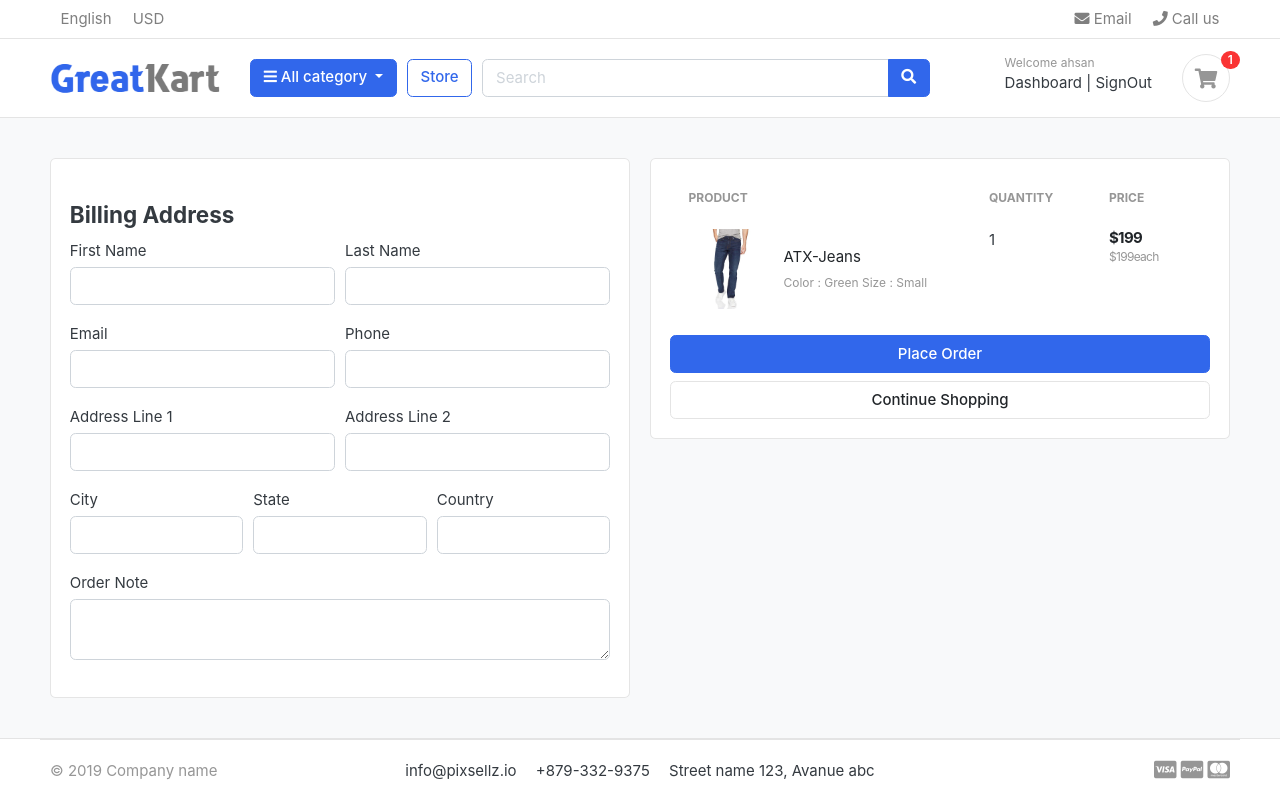
After one commit to ahsansheikh12/greatkart-django, a Django app: page /cart/checkout/ in a window 1280 px wide. The commit adds this page. Run offline with Django 4.2, Linux system fonts and the light colour scheme; a user stored in the database is signed in; data comes from the database, SQL or seed files in the repository; both versions use the stored data as it was after the commit; parts of the project's set-up code (start-up, migrations or seed data) failed here and were passed over; some libraries are stand-ins or nearby versions; some web fonts are replaced.

Commit message:
handled cart and checkout page for logged_in users

```diff
--- a/carts/context_processors.py
+++ b/carts/context_processors.py
@@ -8,7 +8,10 @@ def counter(request):
     else:
         try:
             cart=Cart.objects.filter(cart_id =_cart_id(request))
-            cart_items=CartItem.objects.all().filter(cart=cart[:1])
+            if request.user.is_authenticated:
+                cart_items=CartItem.objects.all().filter(user=request.user)
+            else:
+                cart_items=CartItem.objects.all().filter(cart=cart[:1])
             for cart_item in cart_items:
                 cart_count=cart_count+cart_item.quantity
         except Cart.DoesNotExist:
--- a/carts/models.py
+++ b/carts/models.py
@@ -1,5 +1,5 @@
 from django.db import models
-
+from accounts.models import Account
 from store.models import Product, Variation
 
 # Create your models here.
@@ -14,9 +14,10 @@ class Cart(models.Model):
 
 
 class CartItem(models.Model):
+    user=models.ForeignKey(Account,on_delete=models.CASCADE,null=True)
     product=models.ForeignKey(Product,on_delete=models.CASCADE)
     variations=models.ManyToManyField(Variation,blank=True)
-    cart=models.ForeignKey(Cart,on_delete=models.CASCADE)
+    cart=models.ForeignKey(Cart,on_delete=models.CASCADE,null=True)
     quantity=models.IntegerField()
     is_active=models.BooleanField(default=True)
 
--- a/carts/urls.py
+++ b/carts/urls.py
@@ -6,4 +6,5 @@ urlpatterns=[
     path('add_cart/<int:product_id>/',views.add_cart,name="add_cart"),
     path('remove_cart/<int:product_id>/<int:cart_item_id>',views.remove_cart,name="remove_cart"),
     path('remove_cart_item/<int:product_id>/<int:cart_item_id>',views.remove_cart_item,name="remove_cart_item"),
+    path('checkout/',views.checkout,name="checkout"),
 ]
--- a/carts/views.py
+++ b/carts/views.py
@@ -1,10 +1,11 @@
 from contextlib import redirect_stderr, redirect_stdout
 from itertools import product
 from multiprocessing import context
+from multiprocessing.dummy import current_process
 from statistics import quantiles
 from django.shortcuts import render,redirect,get_object_or_404
 from carts.models import Cart, CartItem
-
+from django.contrib.auth.decorators import login_required
 from store.models import Product, Variation
 
 # Create your views here.
@@ -16,66 +17,118 @@ def _cart_id(request):
 
 
 def add_cart(request,product_id):
+    current_user=request.user
     product=Product.objects.get(id=product_id)
-    product_variation=[]
-    if request.method == 'POST':
-        for item in request.POST:
-            key=item
-            value=request.POST[key]
 
-            try:
-                variation=Variation.objects.get(product=product,variation_category__iexact=key, variation_value__iexact=value)
-                product_variation.append(variation)
-            except:
-                pass
-    try:
-        cart=Cart.objects.get(cart_id=_cart_id(request))
-    except Cart.DoesNotExist:
-        cart=Cart.objects.create(
-            cart_id=_cart_id(request)
-        )
-    cart.save()
+    if current_user.is_authenticated:
+            product_variation=[]
+            if request.method == 'POST':
+                for item in request.POST:
+                    key=item
+                    value=request.POST[key]
 
-    is_cart_item_exits=CartItem.objects.filter(product=product,cart=cart).exists()
-    if is_cart_item_exits:
-        cart_item=CartItem.objects.filter(product=product,cart=cart)
-        ex_var_list=[]
-        id=[]
-        for item in cart_item:
-            existing_variation=item.variations.all()
-            ex_var_list.append(list(existing_variation))
-            id.append(item.id)
-        if product_variation in ex_var_list:
-            index=ex_var_list.index(product_variation)
-            item_id=id[index]
-            item=CartItem.objects.get(product=product,id=item_id)
-            item.quantity +=1
-            item.save()
+                    try:
+                        variation=Variation.objects.get(product=product,variation_category__iexact=key, variation_value__iexact=value)
+                        product_variation.append(variation)
+                    except:
+                        pass
+            is_cart_item_exits=CartItem.objects.filter(product=product,user=current_user).exists()
+            if is_cart_item_exits:
+                cart_item=CartItem.objects.filter(product=product,user=current_user)
+                ex_var_list=[]
+                id=[]
+                for item in cart_item:
+                    existing_variation=item.variations.all()
+                    ex_var_list.append(list(existing_variation))
+                    id.append(item.id)
+                if product_variation in ex_var_list:
+                    index=ex_var_list.index(product_variation)
+                    item_id=id[index]
+                    item=CartItem.objects.get(product=product,id=item_id)
+                    item.quantity +=1
+                    item.save()
+                else:
+                    item=CartItem.objects.create(product=product,quantity=1,user=current_user)
+                    if len(product_variation) > 0:
+                        item.variations.clear()
+                        item.variations.add(*product_variation)
+                    item.save()
+
+            else:
+                cart_item=CartItem.objects.create(
+                product=product,
+                quantity=1,
+                user=current_user,
+                )
+                if len(product_variation) > 0:
+                        cart_item.variations.clear()
+                        cart_item.variations.add(*product_variation)
+                cart_item.save()
+            return redirect('cart')
+    else:
+        product_variation=[]
+        if request.method == 'POST':
+            for item in request.POST:
+                key=item
+                value=request.POST[key]
+
+                try:
+                    variation=Variation.objects.get(product=product,variation_category__iexact=key, variation_value__iexact=value)
+                    product_variation.append(variation)
+                except:
+                    pass
+        try:
+            cart=Cart.objects.get(cart_id=_cart_id(request))
+        except Cart.DoesNotExist:
+            cart=Cart.objects.create(
+                cart_id=_cart_id(request)
+            )
+        cart.save()
+
+        is_cart_item_exits=CartItem.objects.filter(product=product,cart=cart).exists()
+        if is_cart_item_exits:
+            cart_item=CartItem.objects.filter(product=product,cart=cart)
+            ex_var_list=[]
+            id=[]
+            for item in cart_item:
+                existing_variation=item.variations.all()
+                ex_var_list.append(list(existing_variation))
+                id.append(item.id)
+            if product_variation in ex_var_list:
+                index=ex_var_list.index(product_variation)
+                item_id=id[index]
+                item=CartItem.objects.get(product=product,id=item_id)
+                item.quantity +=1
+                item.save()
+            else:
+                item=CartItem.objects.create(product=product,quantity=1,cart=cart)
+                if len(product_variation) > 0:
+                    item.variations.clear()
+                    item.variations.add(*product_variation)
+                item.save()
+
         else:
-            item=CartItem.objects.create(product=product,quantity=1,cart=cart)
+            cart_item=CartItem.objects.create(
+            product=product,
+            quantity=1,
+            cart=cart,
+            )
             if len(product_variation) > 0:
-                item.variations.clear()
-                item.variations.add(*product_variation)
-            item.save()
-
-    else:
-        cart_item=CartItem.objects.create(
-        product=product,
-        quantity=1,
-        cart=cart,
-        )
-        if len(product_variation) > 0:
-                cart_item.variations.clear()
-                cart_item.variations.add(*product_variation)
-        cart_item.save()
-    return redirect('cart')
+                    cart_item.variations.clear()
+                    cart_item.variations.add(*product_variation)
+            cart_item.save()
+        return redirect('cart')
 
 def remove_cart(request,product_id,cart_item_id):
-    cart=Cart.objects.get(cart_id=_cart_id(request))
+
     product=get_object_or_404(Product,id=product_id)
 
     try:
-        cart_item=CartItem.objects.get(product=product,cart=cart,id=cart_item_id)
+        if request.user.is_authenticated:
+            cart_item=CartItem.objects.get(product=product,user=request.user,id=cart_item_id)
+        else:
+            cart=Cart.objects.get(cart_id=_cart_id(request))
+            cart_item=CartItem.objects.get(product=product,cart=cart,id=cart_item_id)
         if cart_item.quantity > 1:
             cart_item.quantity -= 1
             cart_item.save()
@@ -89,17 +142,27 @@ def remove_cart(request,product_id,cart_item_id):
 
 
 def remove_cart_item(request,product_id,cart_item_id):
-    cart=Cart.objects.get(cart_id=_cart_id(request))
+
     product=get_object_or_404(Product,id=product_id)
-    cart_item=CartItem.objects.get(product=product,cart=cart,id=cart_item_id)
+    if request.user.is_authenticated:
+        cart_item=CartItem.objects.get(product=product,user=request.user,id=cart_item_id)
+    else:
+        cart=Cart.objects.get(cart_id=_cart_id(request))
+        cart_item=CartItem.objects.get(product=product,cart=cart,id=cart_item_id)
+
     cart_item.delete()
     return redirect('cart')
 
 
 def cart(request,total=0,quantity=0,cart_items=None):
+    tax=0
+    grand_total=0
     try:
-        cart=Cart.objects.get(cart_id=_cart_id(request))
-        cart_items=CartItem.objects.filter(cart=cart,is_active=True)
+        if request.user.is_authenticated:
+            cart_items=CartItem.objects.filter(user=request.user,is_active=True)
+        else:
+            cart=Cart.objects.get(cart_id=_cart_id(request))
+            cart_items=CartItem.objects.filter(cart=cart,is_active=True)
         for cart_item in cart_items:
             total +=(cart_item.product.price * cart_item.quantity )
             quantity +=cart_item.quantity
@@ -112,8 +175,36 @@ def cart(request,total=0,quantity=0,cart_items=None):
         'total':total,
         'quantity':quantity,
         'cart_items':cart_items,
-        'tax':tax,
+        'tax' : tax,
         'grand_total':grand_total,
     }
 
     return render(request,'store/cart.html',context)
+
+@login_required(login_url='login')
+def checkout(request,total=0,quantity=0,cart_items=None):
+    tax=0
+    grand_total=0
+    try:
+        if request.user.is_authenticated:
+            cart_items=CartItem.objects.filter(user=request.user,is_active=True)
+        else:
+            cart=Cart.objects.get(cart_id=_cart_id(request))
+            cart_items=CartItem.objects.filter(cart=cart,is_active=True)
+        for cart_item in cart_items:
+            total +=(cart_item.product.price * cart_item.quantity )
+            quantity +=cart_item.quantity
+        tax=(2*total)/100
+        grand_total=total+tax
+    except:
+        pass
+
+    context={
+        'total':total,
+        'quantity':quantity,
+        'cart_items':cart_items,
+        'tax' : tax,
+        'grand_total':grand_total,
+    }
+
+    return render(request,'store/checkout.html',context)
--- a/greatkart/templates/store/cart.html
+++ b/greatkart/templates/store/cart.html
@@ -93,7 +93,7 @@
                         <p class="text-center mb-3">
                             <img src="{% static './images/misc/payments.png' %}" height="26">
                         </p>
-                        <a href="./place-order.html" class="btn btn-primary btn-block"> Checkout </a>
+                        <a href="{% url 'checkout' %}" class="btn btn-primary btn-block"> Checkout </a>
                         <a href="{% url 'store' %}" class="btn btn-light btn-block">Continue Shopping</a>
                     </div>
                     <!-- card-body.// -->
--- /dev/null
+++ b/greatkart/templates/store/checkout.html
@@ -0,0 +1,136 @@
+<!DOCTYPE html> {% extends 'base.html' %} {% load static %} {% block content %}
+<section class="section-content padding-y bg">
+    <div class="container">
+
+        <!-- ============================ COMPONENT 1 ================================= -->
+
+        <div class="row">
+            <aside class="col-lg-6">
+                <div class="card">
+                    <div class="card-body">
+                        <h4 class="card-title mt-4">Billing Address</h4>
+                        <form action="" method="post">
+                            {% csrf_token %}
+                            <div class="form-row">
+                                <div class="col form-group">
+                                    <label for="">First Name</label>
+                                    <input type="text" name="firstname" class="form-control" required>
+                                </div>
+                                <div class="col form-group">
+                                    <label for="">Last Name</label>
+                                    <input type="text" name="lastname" class="form-control" required>
+                                </div>
+                            </div>
+                            <div class="form-row">
+                                <div class="col form-group">
+                                    <label for="">Email</label>
+                                    <input type="email" name="email" class="form-control" required>
+                                </div>
+                                <div class="col form-group">
+                                    <label for="">Phone</label>
+                                    <input type="text" name="phone" class="form-control" required>
+                                </div>
+                            </div>
+                            <div class="form-row">
+                                <div class="col form-group">
+                                    <label for="">Address Line 1</label>
+                                    <input type="text" name="addressline1" class="form-control" required>
+                                </div>
+                                <div class="col form-group">
+                                    <label for="">Address Line 2</label>
+                                    <input type="text" name="addressline2" class="form-control" required>
+                                </div>
+                            </div>
+                            <div class="form-row">
+                                <div class="col form-group">
+                                    <label for="">City</label>
+                                    <input type="text" name="city" class="form-control" required>
+                                </div>
+                                <div class="col form-group">
+                                    <label for="">State</label>
+                                    <input type="text" name="state" class="form-control" required>
+                                </div>
+                                <div class="col form-group">
+                                    <label for="">Country</label>
+                                    <input type="text" name="country" class="form-control" required>
+                                </div>
+                            </div>
+                            <div class="form-row">
+                                <div class="col form-group">
+                                    <label for="">Order Note</label>
+                                    <textarea name="ordernote" class="form-control" rows="2"></textarea>
+                                </div>
+
+                            </div>
+                    </div>
+                </div>
+                <!-- card.// -->
+
+            </aside>
+            <!-- col.// -->
+            <aside class="col-lg-6">
+
+                <div class="card">
+                    <div class="card-body">
+                        <table class="table table-borderless table-shopping-cart">
+                            <thead class="text-muted">
+                                <tr class="small text-uppercase">
+                                    <th scope="col">Product</th>
+                                    <th scope="col" width="120">Quantity</th>
+                                    <th scope="col" width="120">Price</th>
+
+                                </tr>
+                            </thead>
+                            <tbody>
+                                {% for cart_item in cart_items %}
+                                <tr>
+                                    <td>
+                                        <figure class="itemside align-items-center">
+                                            <div class="aside"><img src="{{cart_item.product.image.url}}" class="img-sm"></div>
+                                            <figcaption class="info">
+                                                <a href="{{cart_item.product.get_url }}" class="title text-dark">{{cart_item.product.product_name}}</a>
+                                                <p class="text-muted small">
+                                                    {% if cart_item.variations.all %} {% for item in cart_item.variations.all %} {{ item.variation_category | capfirst}} : {{ item.variation_value | capfirst}} {% endfor %} {% endif %}
+                                                </p>
+                                            </figcaption>
+                                        </figure>
+                                    </td>
+                                    <td>
+                                        <label for="">{{cart_item.quantity}}</label>
+                                    </td>
+                                    <td>
+                                        <div class="price-wrap">
+                                            <var class="price">${{cart_item.sub_total}}</var>
+                                            <small class="text-muted"> ${{cart_item.product.price}}each </small>
+                                        </div>
+                                        <!-- price-wrap .// -->
+                                    </td>
+
+                                </tr>
+                                {% endfor %}
+                            </tbody>
+                        </table>
+
+                        <button class="btn btn-primary btn-block" type="submit" name="submit"> Place Order </button>
+                        <a href="{% url 'store' %}" class="btn btn-light btn-block">Continue Shopping</a>
+                        </form>
+                    </div>
+                    <!-- card-body.// -->
+                </div>
+                <!-- card.// -->
+
+            </aside>
+            <!-- col.// -->
+
+
+        </div>
+
+        <!-- row.// -->
+        <!-- ============================ COMPONENT 1 END .// ================================= -->
+
+    </div>
+    <!-- container .//  -->
+</section>
+<!-- ========================= SECTION CONTENT END// ========================= -->
+
+{% endblock %}
```
Also changed, not shown: accounts/views.py (+56 -2 lines), carts/migrations/0003_cartitem_user_alter_cartitem_cart.py (added), db.sqlite3.
